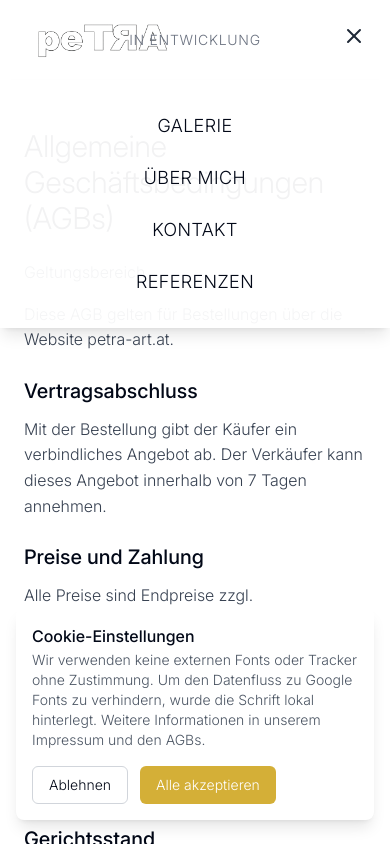
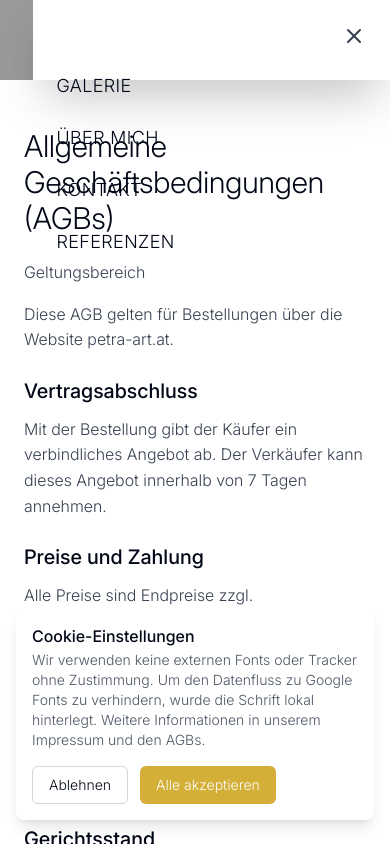
Before and after one commit to berniauer/PetraArt, a React (Vite) app: page /agbs in a window 390 px wide. Both pictures are taken after a click on the button "Menü öffnen". Shown: the top 844 px of the page. Built offline with nearby package versions, Linux system fonts and the light colour scheme.

Commit message:
refactor: replace react-helmet with react-helmet-async and update related components style: update Footer and HeroSection styles, add section dividers fix: enhance mobile menu accessibility and structure

```diff
--- a/package.json
+++ b/package.json
@@ -25,7 +25,7 @@
 		"lucide-react": "^0.285.0",
 		"react": "^18.2.0",
 		"react-dom": "^18.2.0",
-		"react-helmet": "^6.1.0",
+		"react-helmet-async": "^2.0.5",
 		"react-router-dom": "^7.7.0",
 		"tailwind-merge": "^1.14.0",
 		"tailwindcss-animate": "^1.0.7"
--- a/src/components/common/Lightbox.jsx
+++ b/src/components/common/Lightbox.jsx
@@ -114,8 +114,17 @@ const Lightbox = ({ artwork, onClose, onInquiry, allArtworks, onPrevArtwork, onN
 
             <div className="lg:w-1/3 w-full h-1/2 lg:h-full flex flex-col p-8 overflow-y-auto">
               <div className="flex-grow">
-                <h2 className="text-3xl font-light text-gray-900 mb-6">{artwork.title}</h2>
-                <div className="space-y-4 text-gray-600 mb-6">
+                <h2 className="text-3xl font-light text-gray-900 mb-4">{artwork.title}</h2>
+                <div className="mb-6">
+                  <Button
+                    className="w-full bg-gold hover:bg-gold text-white py-3 text-lg rounded-lg shadow-lg hover:shadow-xl transition-all duration-300"
+                    onClick={onInquiry}
+                  >
+                    Kunstwerk anfragen
+                  </Button>
+                </div>
+
+                <div className="space-y-4 text-gray-600">
                     <div>
                         <p className="font-medium text-gray-800">Details</p>
                         <p>{artwork.details.dimensions} • {artwork.details.technique} • {artwork.details.year}</p>
@@ -125,15 +134,6 @@ const Lightbox = ({ artwork, onClose, onInquiry, allArtworks, onPrevArtwork, onN
                         <p>{artwork.emotionalDescription}</p>
                     </div>
                 </div>
-              </div>
-
-              <div className="flex-shrink-0">
-                <Button
-                  className="w-full bg-gold hover:bg-gold text-white py-4 text-lg rounded-lg shadow-lg hover:shadow-xl transition-all duration-300"
-                  onClick={onInquiry}
-                >
-                  Kunstwerk anfragen
-                </Button>
               </div>
             </div>
 
--- a/src/components/layout/Header.jsx
+++ b/src/components/layout/Header.jsx
@@ -134,7 +134,7 @@ const Header = () => {
 
           {/* Mobile Toggle */}
           <div className="md:hidden">
-            <button onClick={() => setIsMenuOpen(!isMenuOpen)} className="text-gray-800">
+            <button aria-label="Menü öffnen" onClick={() => setIsMenuOpen(!isMenuOpen)} className="text-gray-800">
               {isMenuOpen ? <X size={24} /> : <Menu size={24} />}
             </button>
           </div>
@@ -144,15 +144,31 @@ const Header = () => {
       {/* Mobile Menu */}
       <AnimatePresence>
         {isMenuOpen && (
+          <>
+            {/* Backdrop */}
             <motion.div
-            className="md:hidden bg-white/95 backdrop-blur-md shadow-lg"
-            variants={mobileMenuVariants}
+              className="fixed inset-0 bg-black/40 z-40"
+              initial={{ opacity: 0 }}
+              animate={{ opacity: 1 }}
+              exit={{ opacity: 0 }}
+              onClick={() => setIsMenuOpen(false)}
+            />
+
+            {/* Slide-in menu */}
+            <motion.aside
+              className="fixed inset-y-0 right-0 w-11/12 max-w-sm bg-white z-50 shadow-2xl p-6 flex flex-col"
+              variants={{ closed: { x: '100%' }, open: { x: 0 } }}
               initial="closed"
               animate="open"
               exit="closed"
-            transition={{ duration: 0.3 }}
+              transition={{ type: 'tween', duration: 0.24 }}
             >
-            <nav className="flex flex-col items-center space-y-6 py-8">
+              <div className="flex justify-end mb-6">
+                <button aria-label="Schließen" onClick={() => setIsMenuOpen(false)} className="text-gray-700">
+                  <X size={24} />
+                </button>
+              </div>
+              <nav className="flex flex-col gap-6">
                 {navLinks.map(({ name, href }) => (
                   <a
                     key={name}
@@ -164,7 +180,8 @@ const Header = () => {
                   </a>
                 ))}
               </nav>
-          </motion.div>
+            </motion.aside>
+          </>
         )}
       </AnimatePresence>
     </motion.header>
--- a/src/components/sections/EmotionalTextSection.jsx
+++ b/src/components/sections/EmotionalTextSection.jsx
@@ -12,7 +12,6 @@ const EmotionalTextSection = () => {
           viewport={{ once: true }}
           className="max-w-4xl mx-auto text-center"
         >
-          <div className="section-divider mb-12"></div>
           <h2 className="text-4xl lg:text-5xl font-light text-gray-900 mb-8">
             Wenn Stil allein
             <span className="text-gold block">nicht genug ist.</span>
--- a/src/components/sections/Footer.jsx
+++ b/src/components/sections/Footer.jsx
@@ -2,7 +2,8 @@ import React from 'react';
 
 const Footer = () => {
   return (
-    <footer className="bg-gray-900 text-white py-12">
+    <footer className="bg-white text-gray-800 py-12">
+      <div className="section-divider-long" aria-hidden="true"></div>
       <div className="container mx-auto px-6">
         <div className="text-center">
           <div className="mb-6">
@@ -12,8 +13,7 @@ const Footer = () => {
           <p className="text-gray-400 mb-6">
             Kunst, die berührt. Werke, die bewegen. Emotionen, die bleiben.
           </p>
-          <div className="section-divider bg-gold mb-6"></div>
-          <p className="text-sm text-gray-500">
+          <p className="text-sm text-gray-500 mb-6">
             © 2025 Petra Fimberger. Alle Kunstwerke sind urheberrechtlich geschützt.
           </p>
           <div className="mt-4">
--- a/src/components/sections/HeroSection.jsx
+++ b/src/components/sections/HeroSection.jsx
@@ -4,6 +4,7 @@ import { Button } from '@/components/ui/button';
 
 const HeroSection = () => {
   return (
+    <>
     <section id="top" className="relative min-h-screen pt-20 flex items-center justify-center hero-gradient overflow-hidden">
       <div className="absolute inset-0 opacity-10">
         <div className="absolute top-20 left-20 w-32 h-32 bg-gold rounded-full blur-3xl"></div>
@@ -64,8 +65,10 @@ const HeroSection = () => {
           </motion.div>
         </div>
       </div>
-    </section>
-  );
+  </section>
+  <div className="section-divider" aria-hidden="true"></div>
+  </>
+   );
 };
 
 export default HeroSection;
--- a/src/index.css
+++ b/src/index.css
@@ -106,3 +106,11 @@ body {
   width: 100px;
   margin: 0 auto;
 }
+
+/* long gold divider used between major sections */
+.section-divider-long {
+  height: 6px;
+  width: 100%;
+  background: linear-gradient(90deg, rgba(212,175,55,0) 0%, #D4AF37 20%, #F4E4BC 50%, #D4AF37 80%, rgba(212,175,55,0) 100%);
+  margin: 2rem 0;
+}
```
Also changed, not shown: src/App.jsx (+7 -5 lines), 1 other file (tests, documents, lock files or other folders). Lines whose indentation alone changed are shown as unchanged.
